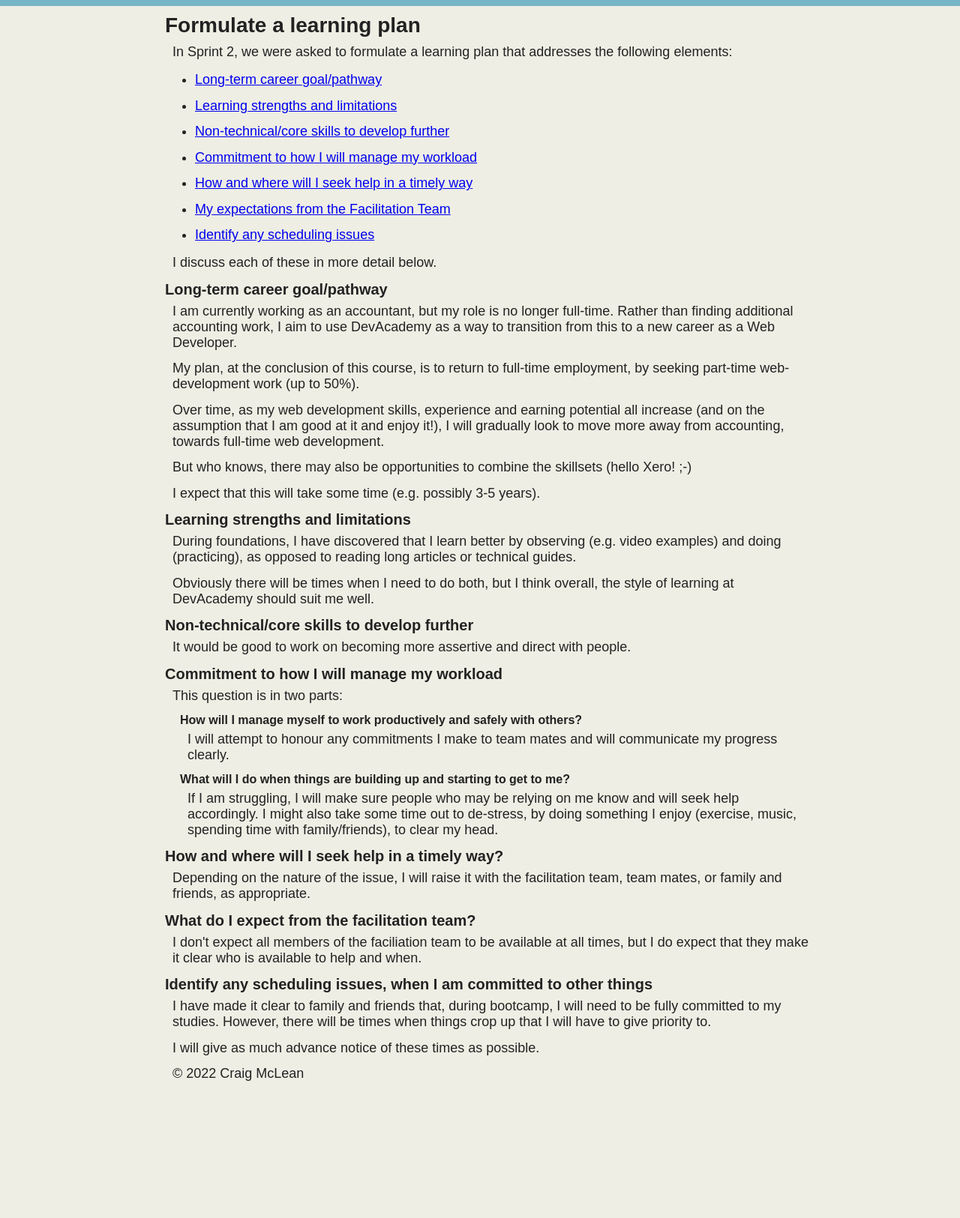
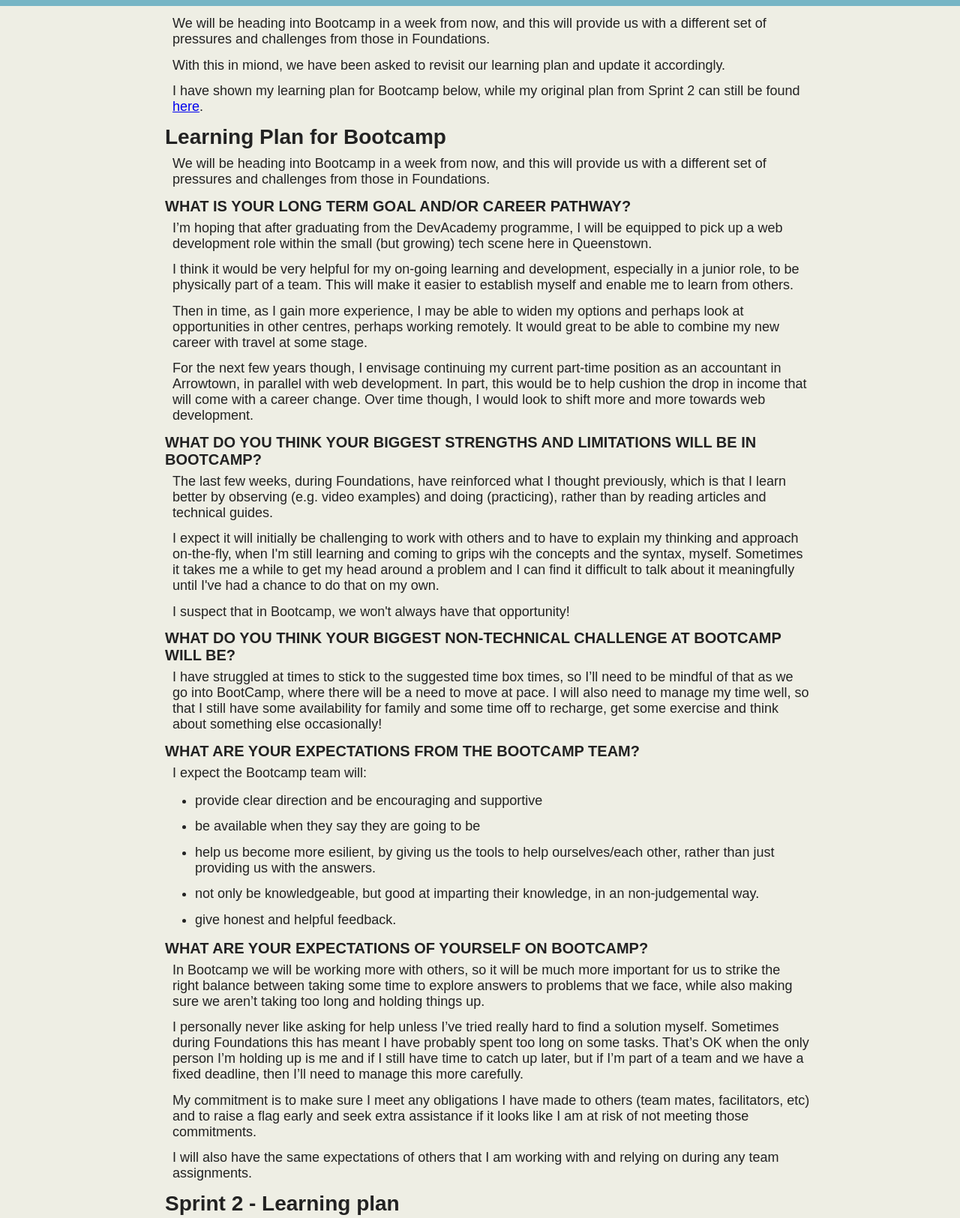
Before and after one commit to craig-mclean/craig-mclean.github.io, a plain HTML site: page blog/learning-plan.html in a window 1280 px wide. Shown: the part 152-1777 px from the top of the page at 75% size. Before the commit the page ends 1609 px from the top, so only its background shows below. Drawn offline with Linux system fonts and the light colour scheme.

Commit message:
Learning plan updated for Bootcamp

```diff
--- a/blog/learning-plan.html
+++ b/blog/learning-plan.html
@@ -26,9 +26,97 @@
 
         <main>
           <article class="container">
+            <p>
 
-            <h2>Formulate a learning plan</h2>
-              <p>In Sprint 2, we were asked to formulate a learning plan that addresses the following elements:</p>
+            </p>
+              <p>
+                We will be heading into Bootcamp in a week from now, and this will provide us with a different set of pressures
+                and challenges from those in Foundations.
+              </p>
+              <p>
+                With this in miond, we have been asked to revisit our learning plan and update it accordingly.
+              </p>
+              <p>
+                I have shown my learning plan for Bootcamp below, while my original plan from Sprint 2 can still be found <a href="#sprint2">here</a>.
+              </p>
+
+              <h2>Learning Plan for Bootcamp</h2>
+              <p>
+                We will be heading into Bootcamp in a week from now, and this will provide us with a different set of pressures
+                and challenges from those in Foundations.
+              </p>
+
+              <h3>WHAT IS YOUR LONG TERM GOAL AND/OR CAREER PATHWAY?</h3>
+                <p>
+                  I’m hoping that after graduating from the DevAcademy programme, I will be equipped to pick up a web development role within the small
+                  (but growing) tech scene here in Queenstown.
+                </p>
+                <p>
+                  I think it would be very helpful for my on-going learning and development, especially in a junior role, to be physically part of a team.
+                  This will make it easier to establish myself and enable me to learn from others.
+                </p>
+                <p>
+                  Then in time, as I gain more experience, I may be able to widen my options and perhaps look at opportunities in other centres, perhaps working remotely.
+                  It would great to be able to combine my new career with travel at some stage.
+                </p>
+                <p>
+                  For the next few years though, I envisage continuing my current part-time position as an accountant in Arrowtown, in parallel with web development. In part, this would be to help cushion the drop in income that will come with a career change. Over time though, I would look to shift more and more towards web development.
+                </p>
+              <h3>WHAT DO YOU THINK YOUR BIGGEST STRENGTHS AND LIMITATIONS WILL BE IN BOOTCAMP?</h3>
+                <p>
+                  The last few weeks, during Foundations, have reinforced what I thought previously, which is that I learn better by observing
+                  (e.g. video examples) and doing (practicing), rather than by reading articles and technical guides.
+                </p>
+                <p>
+                  I expect it will initially be challenging to work with others and to have to explain my thinking and approach on-the-fly,
+                  when I'm still learning and coming to grips wih the concepts and the syntax, myself.
+                  Sometimes it takes me a while to get my head around a problem and I can find it difficult to talk about it meaningfully
+                  until I've had a chance to do that on my own.
+                <p>
+                  I suspect that in Bootcamp, we won't always have that opportunity!
+                </p>
+                <h3>WHAT DO YOU THINK YOUR BIGGEST NON-TECHNICAL CHALLENGE AT BOOTCAMP WILL BE?</h3>
+                <p>
+                  I have struggled at times to stick to the suggested time box times, so I’ll need to be mindful of that as we go into BootCamp,
+                  where there will be a need to move at pace. I will also need to manage my time well, so that I still have some
+                  availability for family and some time off to recharge, get some exercise and think about something else occasionally!
+                </p>
+              <h3>WHAT ARE YOUR EXPECTATIONS FROM THE BOOTCAMP TEAM?</h3>
+                <p>
+                  I expect the Bootcamp team will:
+                </p>
+                  <ul>
+                    <li>provide clear direction and be encouraging and supportive </li>
+                    <li>be available when they say they are going to be</li>
+                    <li>help us become more esilient, by giving us the tools to help ourselves/each other, rather than just providing us with the answers.</li>
+                    <li>not only be knowledgeable, but good at imparting their knowledge, in an non-judgemental way.</li>
+                    <li>give honest and helpful feedback. </li>
+                  </ul>
+              <h3>WHAT ARE YOUR EXPECTATIONS OF YOURSELF ON BOOTCAMP?</h3>
+                <p>
+                  In Bootcamp we will be working more with others, so it will be much more important for us to strike the right balance between taking some
+                  time to explore answers to problems that we face, while also making sure we aren’t taking too long and holding things up.
+                </p>
+                <p>
+                  I personally never like asking for help unless I’ve tried really hard to find a solution myself. Sometimes during Foundations this has meant
+                  I have probably spent too long on some tasks.  That’s OK when the only person I’m holding up is me and if I still have time to catch up later,
+                  but if I’m part of a team and we have a fixed deadline, then I’ll need to manage this more carefully.
+                </p>
+                <p>
+                  My commitment is to make sure I meet any obligations I have made to others (team mates, facilitators, etc) and to raise a flag early and seek
+                  extra assistance if it looks like I am at risk of not meeting those commitments.
+                </p>
+                <p>
+                  I will also have the same expectations of others that I am working with and relying on during any team assignments.
+                </p>
+
+
+
+              <h2 id="sprint2">Sprint 2 - Learning plan</h2>
+
+              <p>
+                In Sprint 2, we were asked to formulate a learning plan that addresses the following elements:
+              </p>
                 <ul>
                   <li><a href="#career">Long-term career goal/pathway</a></li>
                   <li><a href="#strengths">Learning strengths and limitations</a></li>
--- a/styles/main.css
+++ b/styles/main.css
@@ -81,6 +81,7 @@ nav {
   list-style-type: none; /*this removes the bullet points*/
   margin: auto;
   padding: 0;
+  display: inline;
 
 }
 
```
